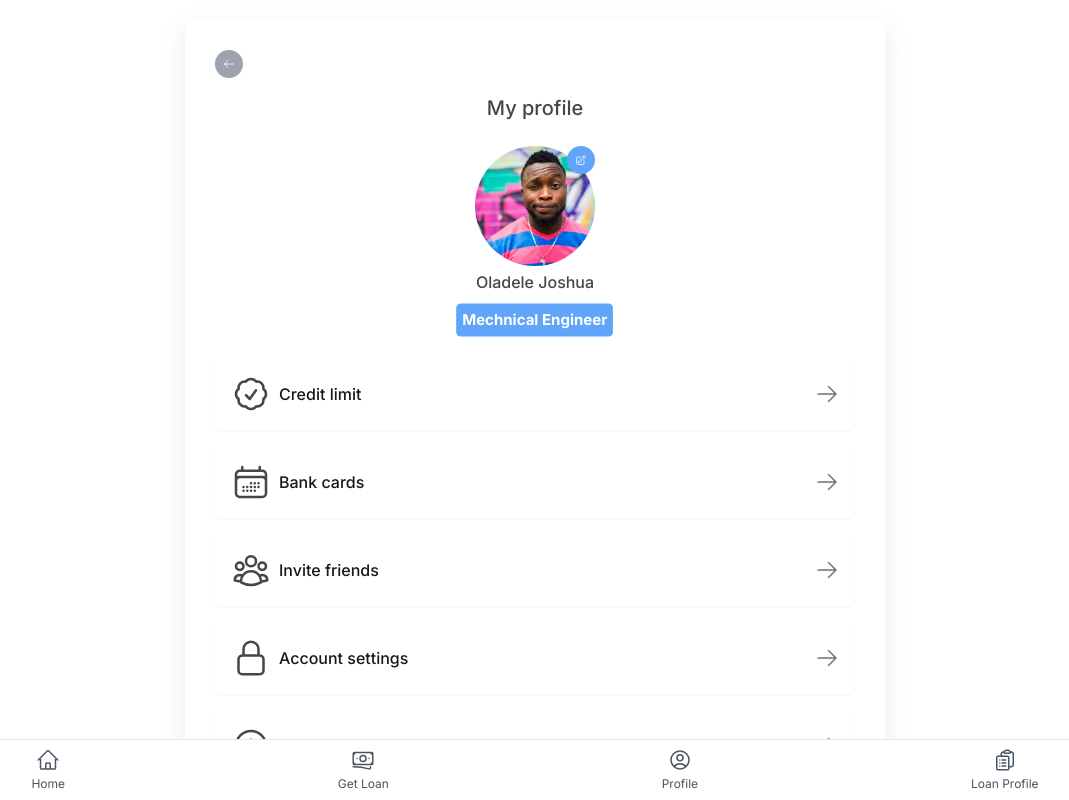
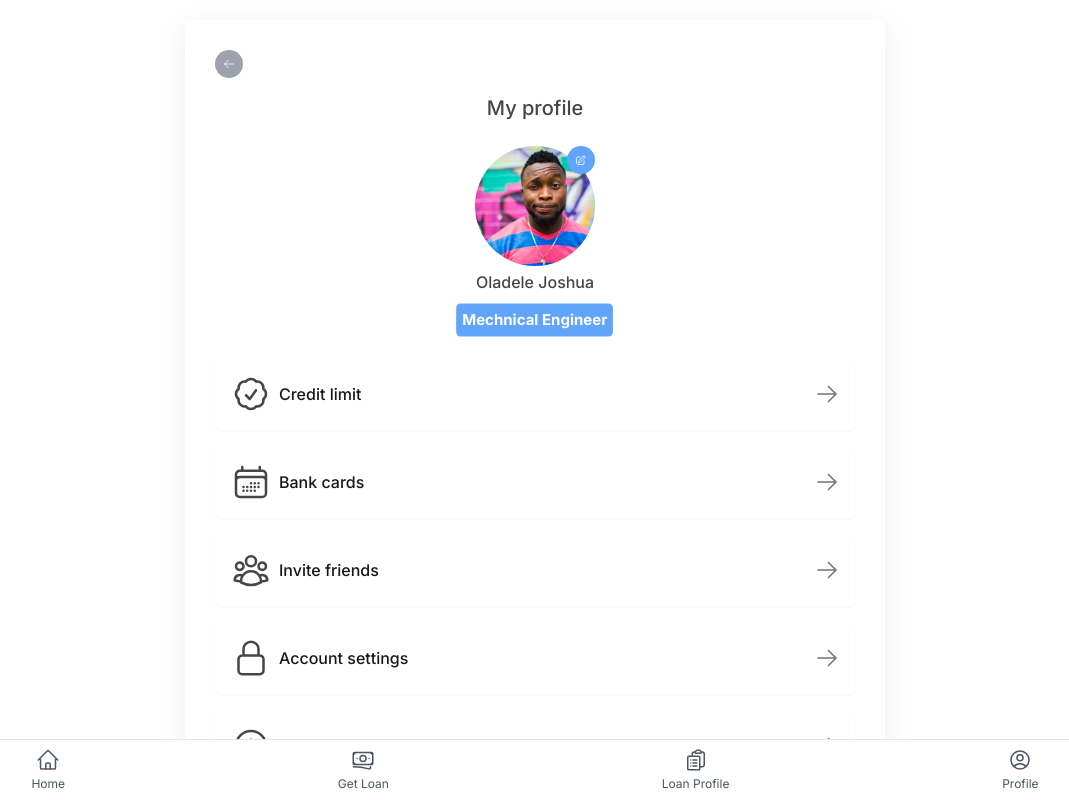
Before and after one commit to DiranDesai/LoanApp, a React (Vite) app: page / in a window 1280 px wide. Shown: the top 800 px of the page, without its empty margins (105-1174 px from the left). Built offline with nearby package versions, Linux system fonts and the light colour scheme.

Commit message:
Updating codebase

```diff
--- a/src/components/BottomNavigation.jsx
+++ b/src/components/BottomNavigation.jsx
@@ -11,8 +11,8 @@ import {
         <div className="flex justify-around items-center py-2">
           <NavItem icon={<HomeIcon className="h-6 w-6" />} label="Home" />
           <NavItem icon={<BanknotesIcon className="h-6 w-6" />} label="Get Loan" />
+          <NavItem icon={<ClipboardDocumentListIcon className="h-6 w-6" />} label="Loan Profile" />
           <NavItem icon={<UserCircleIcon className="h-6 w-6" />} label="Profile" />
-          <NavItem icon={<ClipboardDocumentListIcon className="h-6 w-6" />} label="Loan Profile" />
         </div>
       </div>
     );
```
